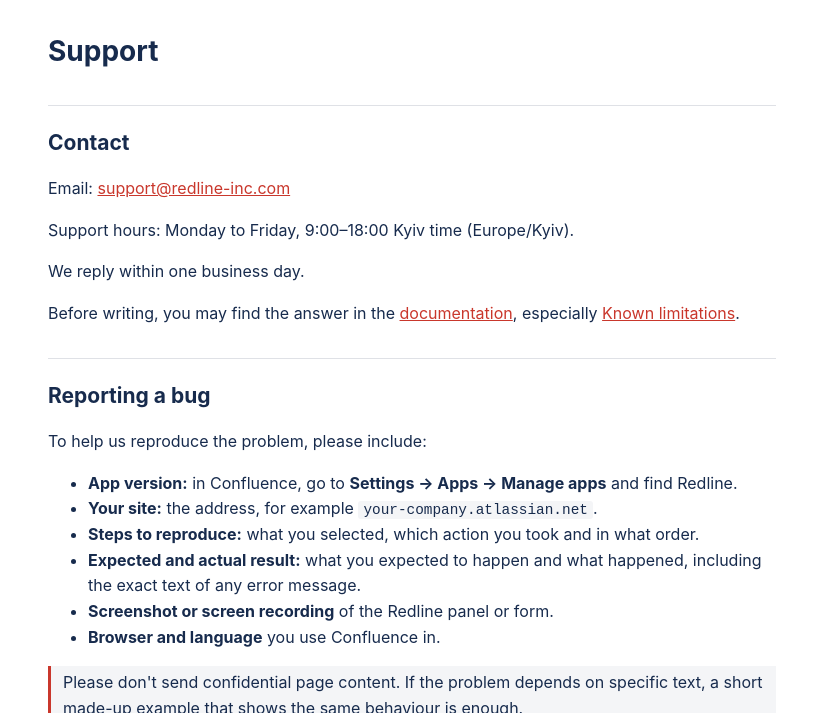
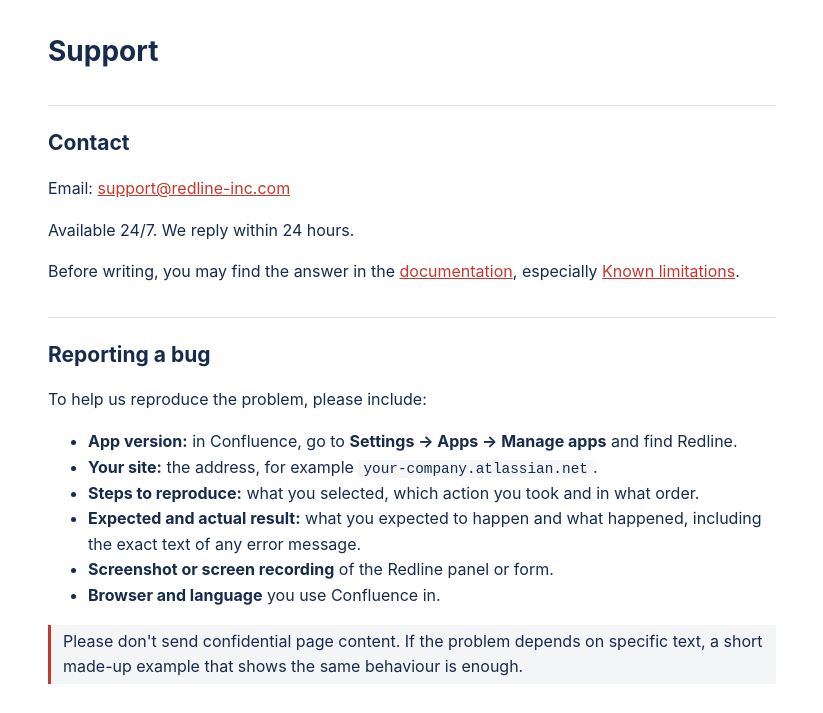
Before and after one commit to VolodymirPavlivskiy/redline-site, a plain HTML site: page support.html in a window 1280 px wide. Shown: the part 100-813 px from the top of the page, without its empty margins (228-1051 px from the left). Drawn offline with Linux system fonts and the light colour scheme.

Commit message:
Support: available 24/7, reply within 24 hours
Co-Authored-By: Claude Opus 5.5 <noreply@anthropic.com>

```diff
--- a/support.html
+++ b/support.html
@@ -20,8 +20,7 @@
 
   <h2>Contact</h2>
   <p>Email: <a href="mailto:support@redline-inc.com">support@redline-inc.com</a></p>
-  <p>Support hours: Monday to Friday, 9:00–18:00 Kyiv time (Europe/Kyiv).</p>
-  <p>We reply within one business day.</p>
+  <p>Available 24/7. We reply within 24 hours.</p>
   <p>Before writing, you may find the answer in the <a href="docs.html">documentation</a>, especially <a href="docs.html#known-limitations">Known limitations</a>.</p>
 
   <h2>Reporting a bug</h2>
```
